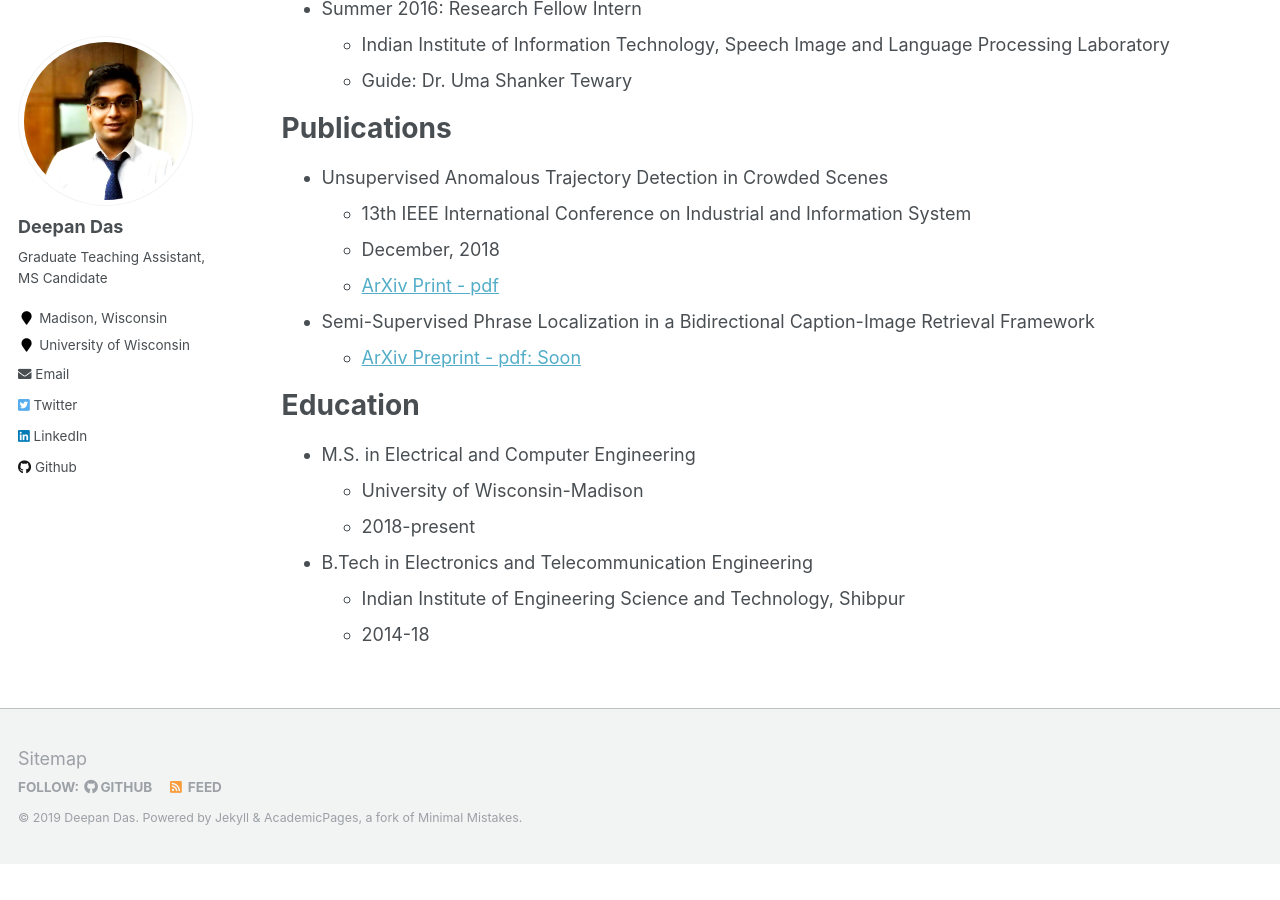
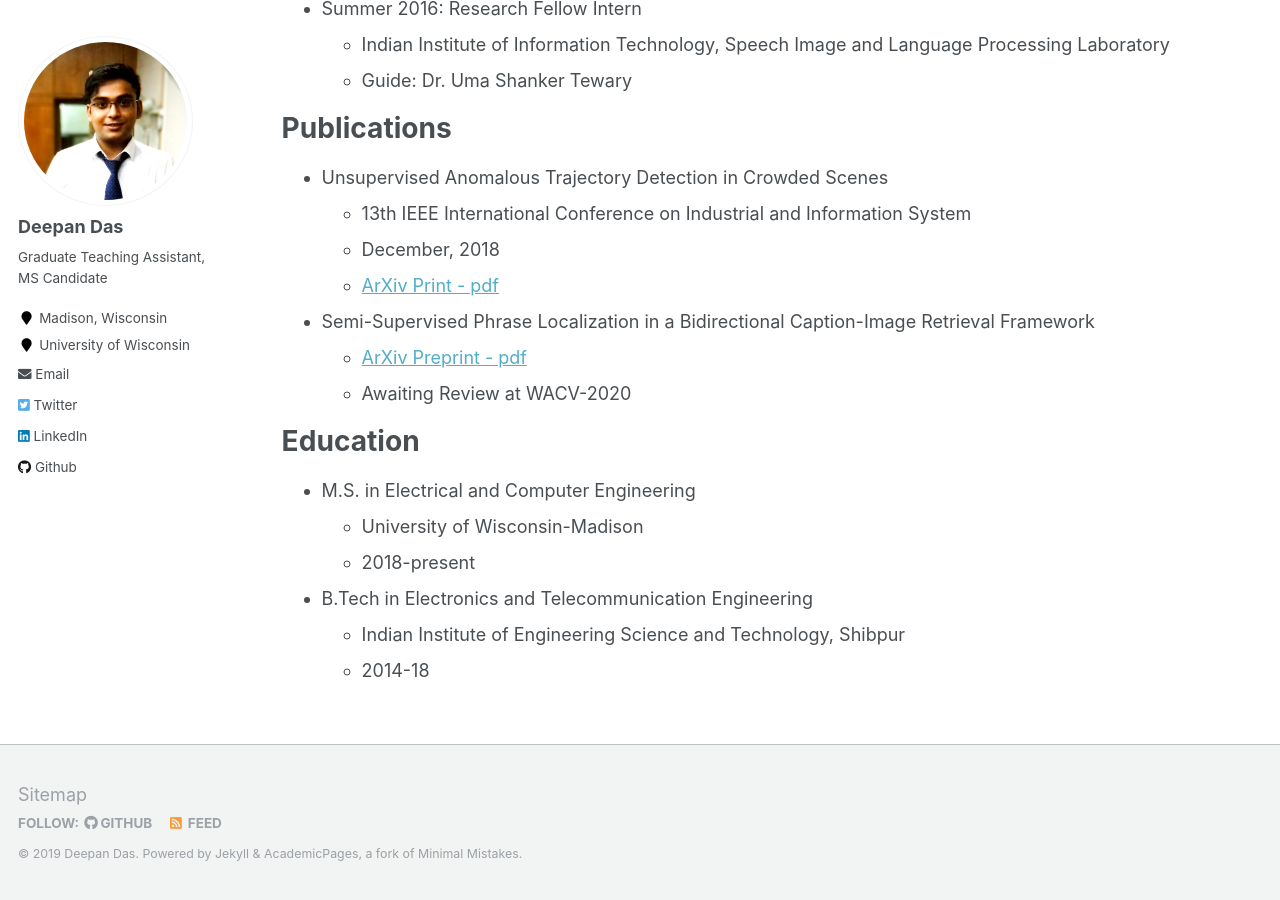
Before and after one commit to deepandas11/deepandas11.github.io, a Jekyll site: the page built from _pages/cv.md, in a window 1280 px wide and 900 px high, scrolled down 622 px. Built offline with Jekyll 4.4.1, drawn with Linux system fonts in a browser that asks for light colours; before the commit the page ends 1486 px from its top, so only the background shows below that.

Commit message:
ArXiv link added'
Signed-off-by: Deepan Das <deepandas11@gmail.com>

```diff
--- a/_pages/cv.md
+++ b/_pages/cv.md
@@ -39,8 +39,8 @@ Publications
   * [ArXiv Print - pdf](https://arxiv.org/pdf/1907.01717.pdf)
 
 * Semi-Supervised Phrase Localization in a Bidirectional Caption-Image Retrieval Framework
-  * [ArXiv Preprint - pdf: Soon]()
-
+  * [ArXiv Preprint - pdf](https://arxiv.org/pdf/1908.02950.pdf)
+  * Awaiting Review at WACV-2020
 
 Education
 ======
```
